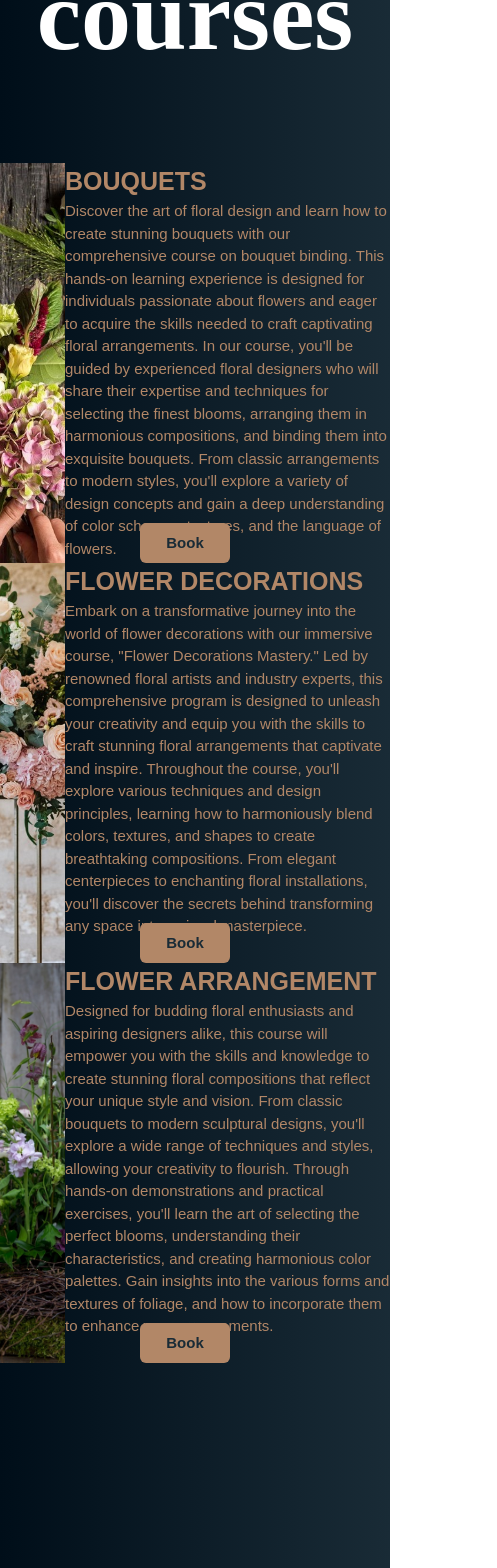
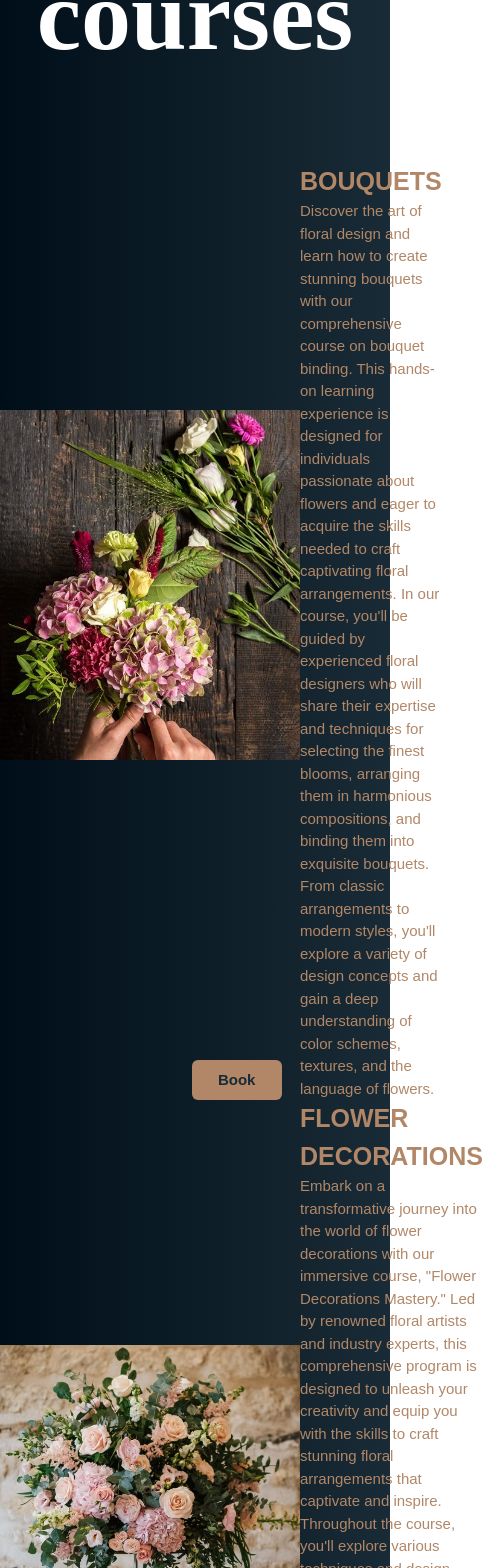
Before and after one commit to JennyWeij/BindingBlooms, a React (Vite) app: page / in a window 390 px wide. Shown: the part 6715-8283 px from the top of the page, 497 px wide, since content can reach past the window. Built offline with nearby package versions, Linux system fonts and the light colour scheme.

Commit message:
bilderna responsiva

```diff
--- a/src/pages/AboutPage.tsx
+++ b/src/pages/AboutPage.tsx
@@ -15,7 +15,7 @@ function AboutPage() {
             src="/images/aboutus.jpg"
             alt="Flowers on table image"
             style={{
-              maxWidth: "100%",
+              maxWidth: "500px",
               height: "100vh",
               objectFit: "contain",
               marginTop: "250px",
--- a/src/pages/CoursesPage.tsx
+++ b/src/pages/CoursesPage.tsx
@@ -40,7 +40,11 @@ function CoursesPage() {
             <img
               src="/images/kurs1.jpg"
               alt="Course 1 Image"
-              style={{ width: "300px", height: "100%", objectFit: "cover" }}
+              style={{
+                maxWidth: "300px",
+                height: "100vh",
+                objectFit: "contain",
+              }}
             />
           </Box>
           <Flex flexDirection="column" position="relative">
@@ -105,9 +109,9 @@ function CoursesPage() {
               src="/images/kurs2.jpg"
               alt="Course 2 Image"
               style={{
-                width: "300px",
-                height: "100%",
-                objectFit: "cover",
+                maxWidth: "300px",
+                height: "100vh",
+                objectFit: "contain",
               }}
             />
           </Box>
@@ -171,7 +175,11 @@ function CoursesPage() {
             <img
               src="/images/kurs3.jpg"
               alt="Course 3 Image"
-              style={{ width: "300px", height: "100%", objectFit: "cover" }}
+              style={{
+                maxWidth: "300px",
+                height: "100vh",
+                objectFit: "contain",
+              }}
             />
           </Box>
           <Flex flexDirection="column" position="relative">
```
